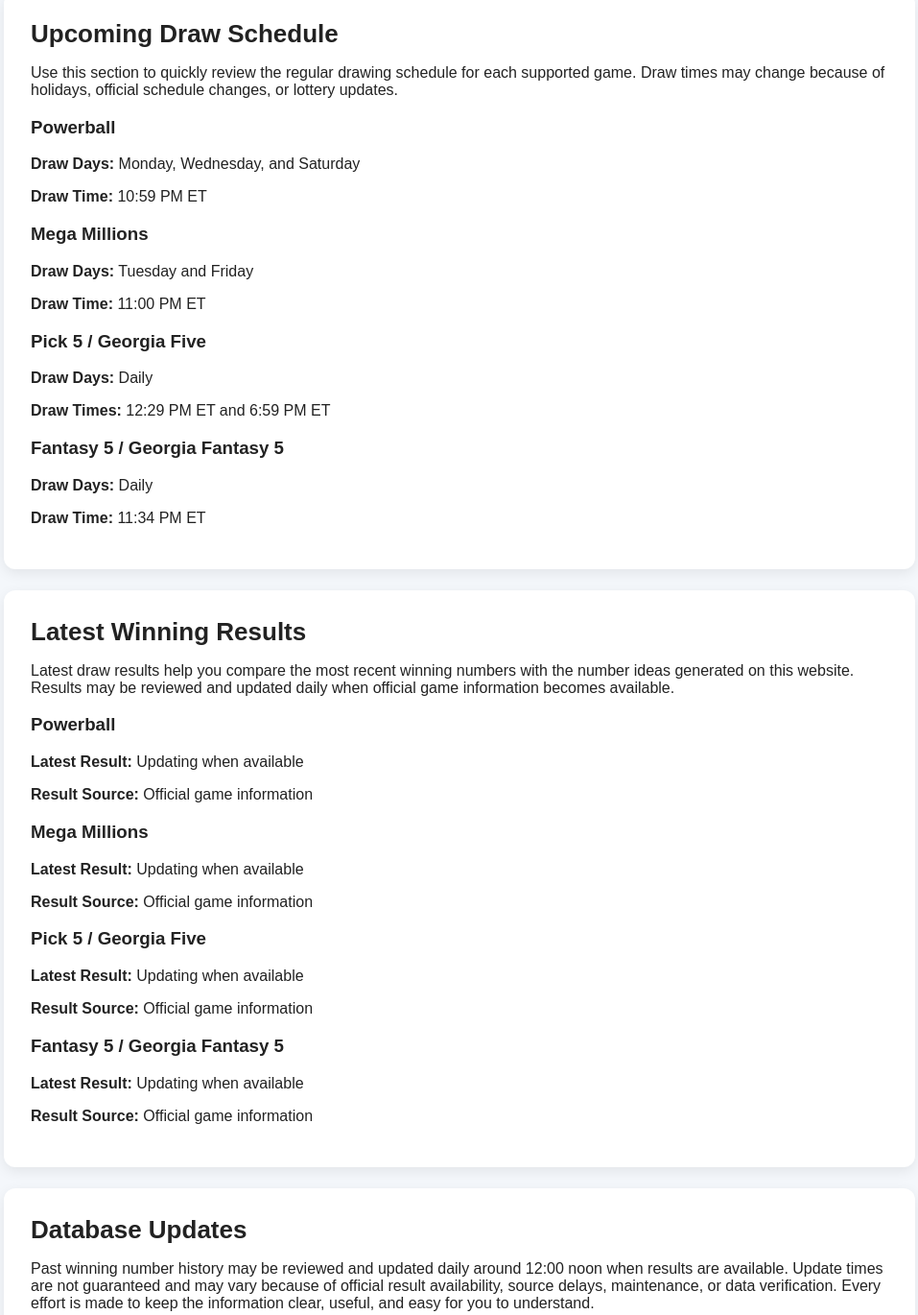
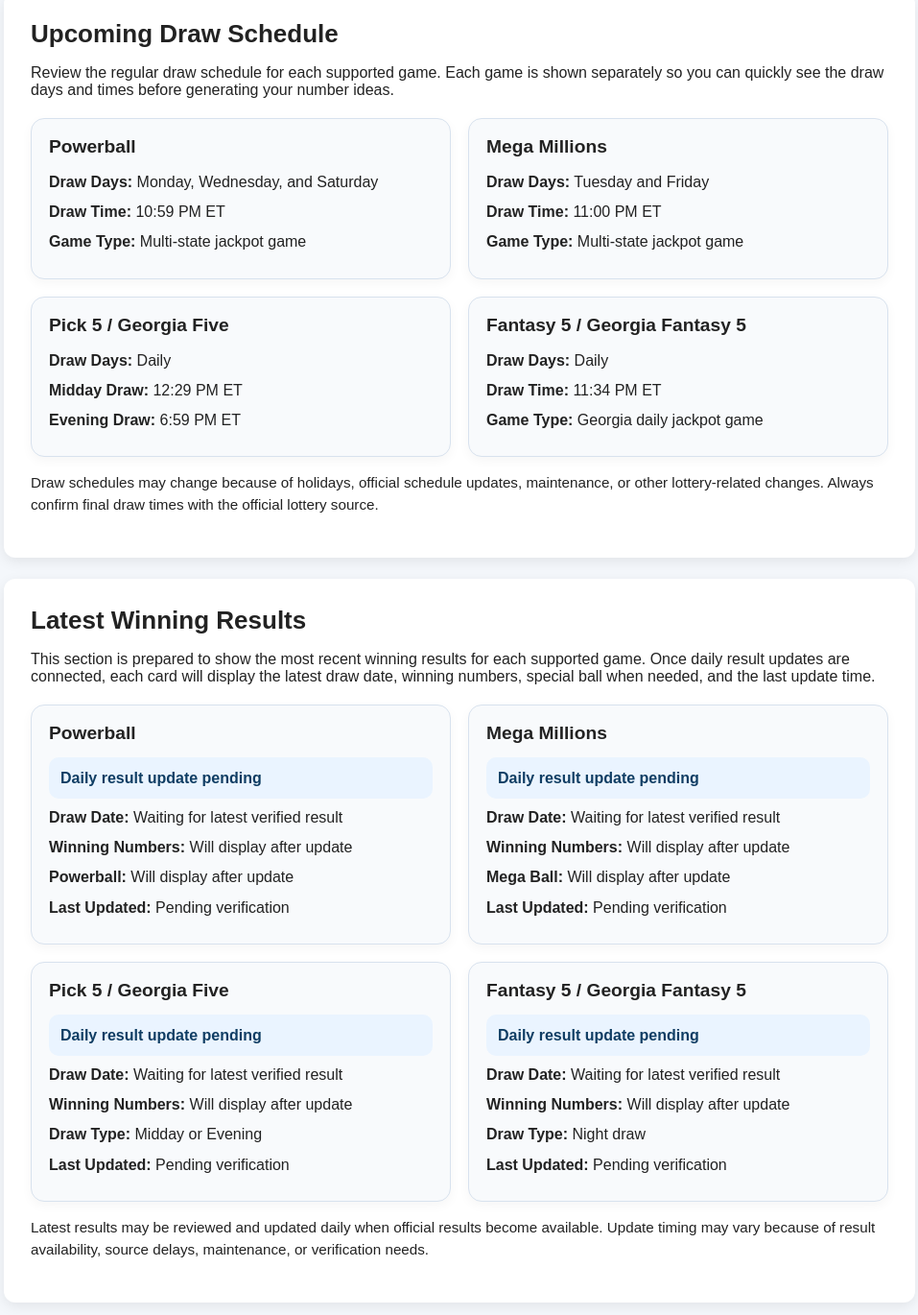
Before and after one commit to bconcept101/lottery-number-generator, a plain HTML site: page index.html in a window 1280 px wide. Shown: the part 1006-2376 px from the top of the page at 96% size, without its empty margins (161-1118 px from the left). Drawn offline with Linux system fonts and the light colour scheme.

Commit message:
Update index.html

```diff
--- a/index.html
+++ b/index.html
@@ -5,6 +5,59 @@
   <meta name="viewport" content="width=device-width, initial-scale=1.0" />
   <title>Lottery Number Generator</title>
   <link rel="stylesheet" href="style.css" />
+
+  <style>
+    .home-info-grid {
+      display: grid;
+      grid-template-columns: 1fr;
+      gap: 18px;
+      margin-top: 20px;
+    }
+
+    .home-info-card {
+      background: #f8fafc;
+      border: 1px solid #d8e2ee;
+      border-radius: 14px;
+      padding: 18px;
+      box-shadow: 0 4px 12px rgba(0, 0, 0, 0.04);
+    }
+
+    .home-info-card h3 {
+      margin-top: 0;
+      margin-bottom: 14px;
+      font-size: 1.2rem;
+    }
+
+    .home-info-card p {
+      margin: 8px 0;
+      line-height: 1.45;
+    }
+
+    .info-label {
+      font-weight: 700;
+    }
+
+    .result-status {
+      font-weight: 700;
+      color: #0f3d63;
+      background: #eaf4ff;
+      border-radius: 10px;
+      padding: 10px 12px;
+      margin-bottom: 12px;
+    }
+
+    .section-note-small {
+      font-size: 0.95rem;
+      line-height: 1.5;
+      margin-top: 16px;
+    }
+
+    @media (min-width: 760px) {
+      .home-info-grid {
+        grid-template-columns: repeat(2, minmax(0, 1fr));
+      }
+    }
+  </style>
 </head>
 <body>
   <main class="container">
@@ -23,8 +76,8 @@
       <h1>Lottery Number Generator</h1>
       <p>
         Generate random lottery-style numbers for Powerball, Mega Millions, Pick 5 / Georgia Five,
-        and Fantasy 5 / Georgia Fantasy 5. This website is made for simple number ideas,
-        easy exploration, education, and entertainment.
+        and Fantasy 5 / Georgia Fantasy 5. This tool is made for number ideas, simple exploration,
+        education, and entertainment.
       </p>
     </header>
 
@@ -77,69 +130,96 @@
     <section class="card">
       <h2>Upcoming Draw Schedule</h2>
       <p>
-        Use this section to quickly review the regular drawing schedule for each supported game.
-        Draw times may change because of holidays, official schedule changes, or lottery updates.
+        Review the regular draw schedule for each supported game. Each game is shown separately so you can quickly
+        see the draw days and times before generating your number ideas.
       </p>
 
-      <div class="schedule-list">
-        <div class="schedule-item">
+      <div class="home-info-grid">
+        <article class="home-info-card">
           <h3>Powerball</h3>
-          <p><strong>Draw Days:</strong> Monday, Wednesday, and Saturday</p>
-          <p><strong>Draw Time:</strong> 10:59 PM ET</p>
-        </div>
+          <p><span class="info-label">Draw Days:</span> Monday, Wednesday, and Saturday</p>
+          <p><span class="info-label">Draw Time:</span> 10:59 PM ET</p>
+          <p><span class="info-label">Game Type:</span> Multi-state jackpot game</p>
+        </article>
 
-        <div class="schedule-item">
+        <article class="home-info-card">
           <h3>Mega Millions</h3>
-          <p><strong>Draw Days:</strong> Tuesday and Friday</p>
-          <p><strong>Draw Time:</strong> 11:00 PM ET</p>
-        </div>
+          <p><span class="info-label">Draw Days:</span> Tuesday and Friday</p>
+          <p><span class="info-label">Draw Time:</span> 11:00 PM ET</p>
+          <p><span class="info-label">Game Type:</span> Multi-state jackpot game</p>
+        </article>
 
-        <div class="schedule-item">
+        <article class="home-info-card">
           <h3>Pick 5 / Georgia Five</h3>
-          <p><strong>Draw Days:</strong> Daily</p>
-          <p><strong>Draw Times:</strong> 12:29 PM ET and 6:59 PM ET</p>
-        </div>
+          <p><span class="info-label">Draw Days:</span> Daily</p>
+          <p><span class="info-label">Midday Draw:</span> 12:29 PM ET</p>
+          <p><span class="info-label">Evening Draw:</span> 6:59 PM ET</p>
+        </article>
 
-        <div class="schedule-item">
+        <article class="home-info-card">
           <h3>Fantasy 5 / Georgia Fantasy 5</h3>
-          <p><strong>Draw Days:</strong> Daily</p>
-          <p><strong>Draw Time:</strong> 11:34 PM ET</p>
-        </div>
+          <p><span class="info-label">Draw Days:</span> Daily</p>
+          <p><span class="info-label">Draw Time:</span> 11:34 PM ET</p>
+          <p><span class="info-label">Game Type:</span> Georgia daily jackpot game</p>
+        </article>
       </div>
+
+      <p class="section-note-small">
+        Draw schedules may change because of holidays, official schedule updates, maintenance, or other lottery-related changes.
+        Always confirm final draw times with the official lottery source.
+      </p>
     </section>
 
     <section class="card">
       <h2>Latest Winning Results</h2>
       <p>
-        Latest draw results help you compare the most recent winning numbers with the number ideas generated on this website.
-        Results may be reviewed and updated daily when official game information becomes available.
+        This section is prepared to show the most recent winning results for each supported game. Once daily result updates
+        are connected, each card will display the latest draw date, winning numbers, special ball when needed, and the last
+        update time.
       </p>
 
-      <div class="latest-results-list">
-        <div class="latest-result-item">
+      <div class="home-info-grid">
+        <article class="home-info-card">
           <h3>Powerball</h3>
-          <p><strong>Latest Result:</strong> Updating when available</p>
-          <p><strong>Result Source:</strong> Official game information</p>
-        </div>
+          <p class="result-status">Daily result update pending</p>
+          <p><span class="info-label">Draw Date:</span> Waiting for latest verified result</p>
+          <p><span class="info-label">Winning Numbers:</span> Will display after update</p>
+          <p><span class="info-label">Powerball:</span> Will display after update</p>
+          <p><span class="info-label">Last Updated:</span> Pending verification</p>
+        </article>
 
-        <div class="latest-result-item">
+        <article class="home-info-card">
           <h3>Mega Millions</h3>
-          <p><strong>Latest Result:</strong> Updating when available</p>
-          <p><strong>Result Source:</strong> Official game information</p>
-        </div>
+          <p class="result-status">Daily result update pending</p>
+          <p><span class="info-label">Draw Date:</span> Waiting for latest verified result</p>
+          <p><span class="info-label">Winning Numbers:</span> Will display after update</p>
+          <p><span class="info-label">Mega Ball:</span> Will display after update</p>
+          <p><span class="info-label">Last Updated:</span> Pending verification</p>
+        </article>
 
-        <div class="latest-result-item">
+        <article class="home-info-card">
           <h3>Pick 5 / Georgia Five</h3>
-          <p><strong>Latest Result:</strong> Updating when available</p>
-          <p><strong>Result Source:</strong> Official game information</p>
-        </div>
+          <p class="result-status">Daily result update pending</p>
+          <p><span class="info-label">Draw Date:</span> Waiting for latest verified result</p>
+          <p><span class="info-label">Winning Numbers:</span> Will display after update</p>
+          <p><span class="info-label">Draw Type:</span> Midday or Evening</p>
+          <p><span class="info-label">Last Updated:</span> Pending verification</p>
+        </article>
 
-        <div class="latest-result-item">
+        <article class="home-info-card">
           <h3>Fantasy 5 / Georgia Fantasy 5</h3>
-          <p><strong>Latest Result:</strong> Updating when available</p>
-          <p><strong>Result Source:</strong> Official game information</p>
-        </div>
+          <p class="result-status">Daily result update pending</p>
+          <p><span class="info-label">Draw Date:</span> Waiting for latest verified result</p>
+          <p><span class="info-label">Winning Numbers:</span> Will display after update</p>
+          <p><span class="info-label">Draw Type:</span> Night draw</p>
+          <p><span class="info-label">Last Updated:</span> Pending verification</p>
+        </article>
       </div>
+
+      <p class="section-note-small">
+        Latest results may be reviewed and updated daily when official results become available. Update timing may vary
+        because of result availability, source delays, maintenance, or verification needs.
+      </p>
     </section>
 
     <section class="card">
@@ -172,7 +252,7 @@
         generator website. Contributions can help improve the website, support future features, and keep the
         experience simple, organized, and helpful.
       </p>
-      <a class="support-button" href="https://www.paypal.com/donate/?hosted_button_id=RD35Y3ZGP22KS" target="_blank">
+      <a class="support-button" href="https://www.paypal.com/donate/?hosted_button_id=RD35Y3ZGP22KS" target="_blank" rel="noopener noreferrer">
         Support This Project
       </a>
     </section>
```
